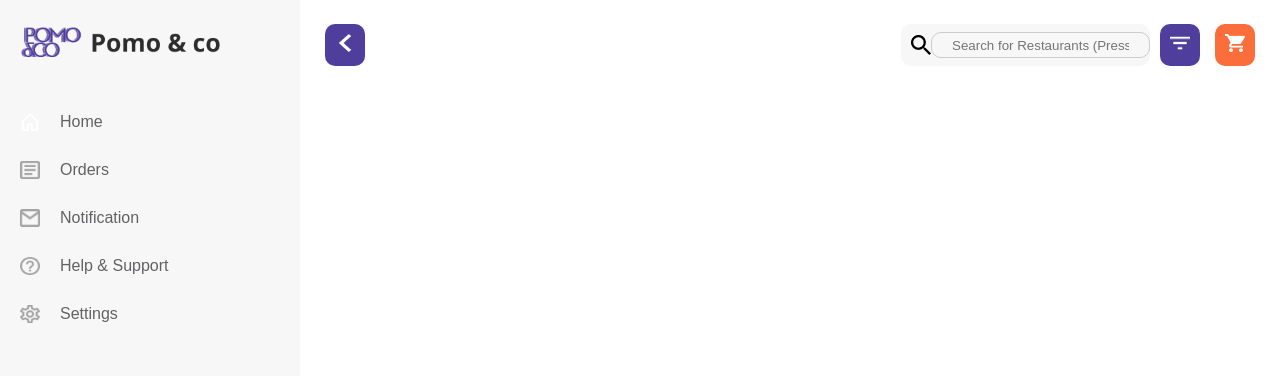
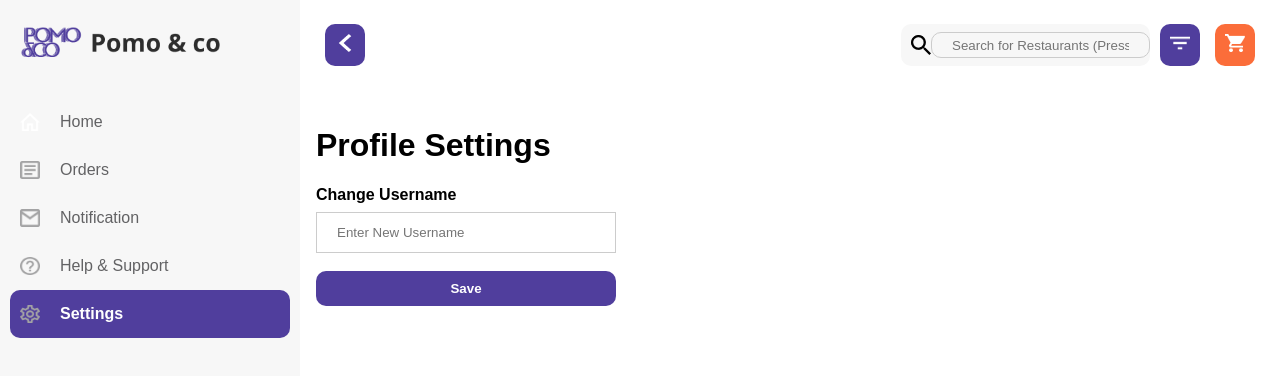
Before and after one commit to whovishnu/web-task-design, a React (Create React App) app: page /setting in a window 1280 px wide. Shown: the top 376 px of the page. Built offline with nearby package versions, Linux system fonts and the light colour scheme.

Commit message:
add notification and settings page

```diff
--- a/src/App.js
+++ b/src/App.js
@@ -10,6 +10,8 @@ import Restaurants from "./component/Restaurants";
 import RestaurantDetails from "./component/RestaurantDetails";
 import ErrorBoundary from "./ErrorBoundary";
 import Login from "./component/Login";
+import Notification from "./component/Notification";
+import Setting from "./component/Setting";
 
 function App() {
   return (
@@ -22,6 +24,8 @@ function App() {
             <Routes>
               <Route path="/" element={<Login />} />
               <Route path="/cart" element={<Cart />} />
+              <Route path="/setting" element={<Setting />} />
+              <Route path="/notification" element={<Notification />} />
               <Route path="/order" element={<Order />} />
               <Route path="/restaurant/:id" element={<RestaurantDetails />} />
               <Route path="/home" element={<Restaurants />} />
--- a/src/component/NavBar/index.jsx
+++ b/src/component/NavBar/index.jsx
@@ -44,20 +44,36 @@ function Menubar() {
           </div>
         </Link>
 
-        <div className="menu-item">
+        <Link to="/notification">
+          <div
+            className={
+              location.pathname === "/notification"
+                ? "item-selected menu-item"
+                : "menu-item"
+            }
+          >
             <img src={notificationIcon} className="menu-icon" alt="icon" />
             <div className="menu-item-name">Notification</div>
           </div>
+        </Link>
 
         <div className="menu-item">
           <img src={helpIcon} className="menu-icon" alt="icon" />
           <div className="menu-item-name">Help & Support</div>
         </div>
 
-        <div className="menu-item">
+        <Link to="/setting">
+          <div
+            className={
+              location.pathname === "/setting"
+                ? "item-selected menu-item"
+                : "menu-item"
+            }
+          >
             <img src={settingIcon} className="menu-icon" alt="icon" />
             <div className="menu-item-name">Settings</div>
           </div>
+        </Link>
       </div>
     </div>
   ) : (
--- /dev/null
+++ b/src/component/Notification/index.jsx
@@ -0,0 +1,10 @@
+function Notification() {
+  return (
+    <div className="container">
+      <h1>Notification</h1>
+      <div> No Notification Found </div>
+    </div>
+  );
+}
+
+export default Notification;
--- a/src/component/RestaurantDetails/index.jsx
+++ b/src/component/RestaurantDetails/index.jsx
@@ -1,5 +1,5 @@
 import { useEffect, useState } from "react";
-import { useLocation, useParams } from "react-router-dom";
+import { useParams } from "react-router-dom";
 
 import Menu from "../Menu";
 import { restaurantDetailsAPI } from "../../utils/api";
--- /dev/null
+++ b/src/component/Setting/index.jsx
@@ -0,0 +1,36 @@
+import { useState } from "react";
+
+function Setting() {
+  const [username, setUserName] = useState("");
+
+  const handleClick = () => {};
+
+  return (
+    <div className="container">
+      <h1>Profile Settings</h1>
+      <div style={{ width: 300 }}>
+        <label htmlFor="uname">
+          <b>Change Username</b>
+        </label>
+        <input
+          type="text"
+          placeholder="Enter New Username"
+          name="uname"
+          required
+          value={username}
+          onChange={(e) => setUserName(e.target.value)}
+        />
+        <button
+          className="main-button apply-btn"
+          type="submit"
+          style={{ width: "100%", margin: "10px 0px" }}
+          onClick={handleClick}
+        >
+          Save
+        </button>
+      </div>
+    </div>
+  );
+}
+
+export default Setting;
```
Lines whose indentation alone changed are shown as unchanged.
